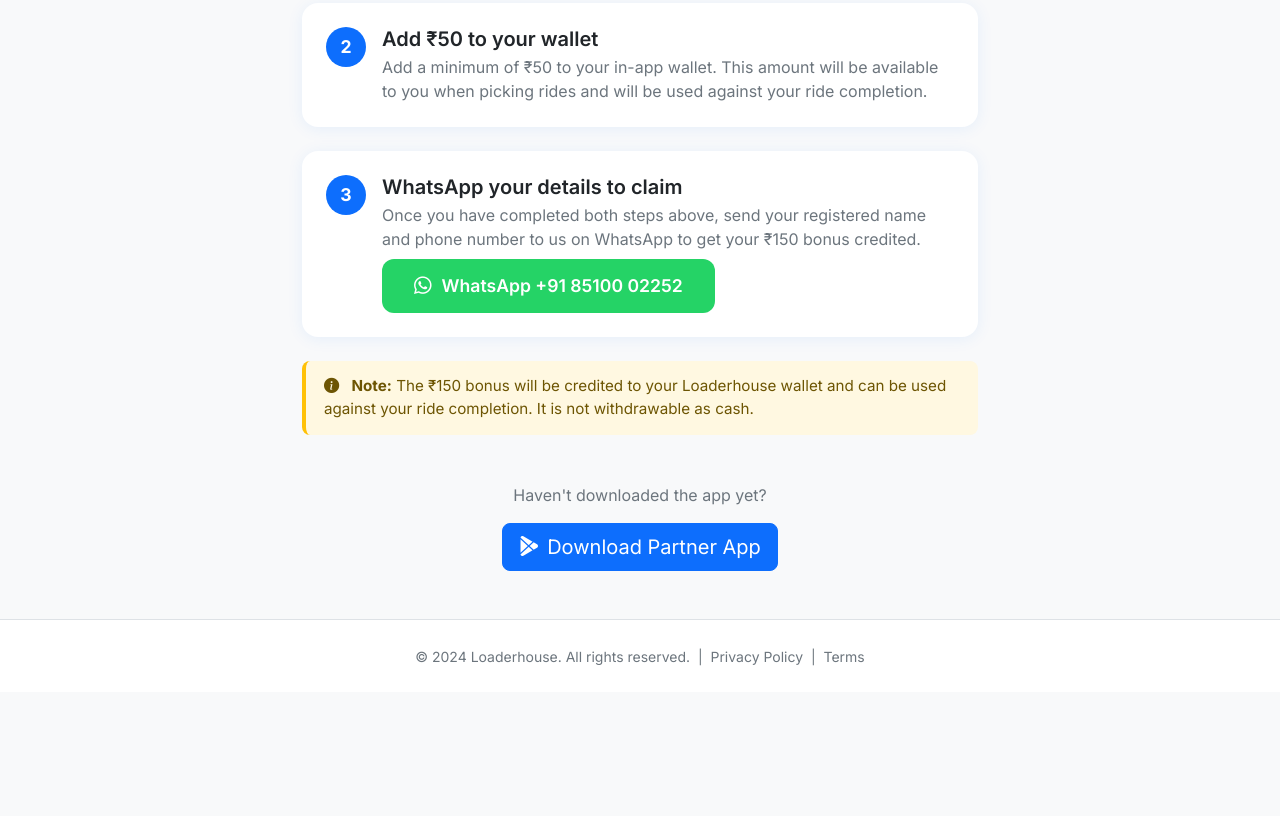
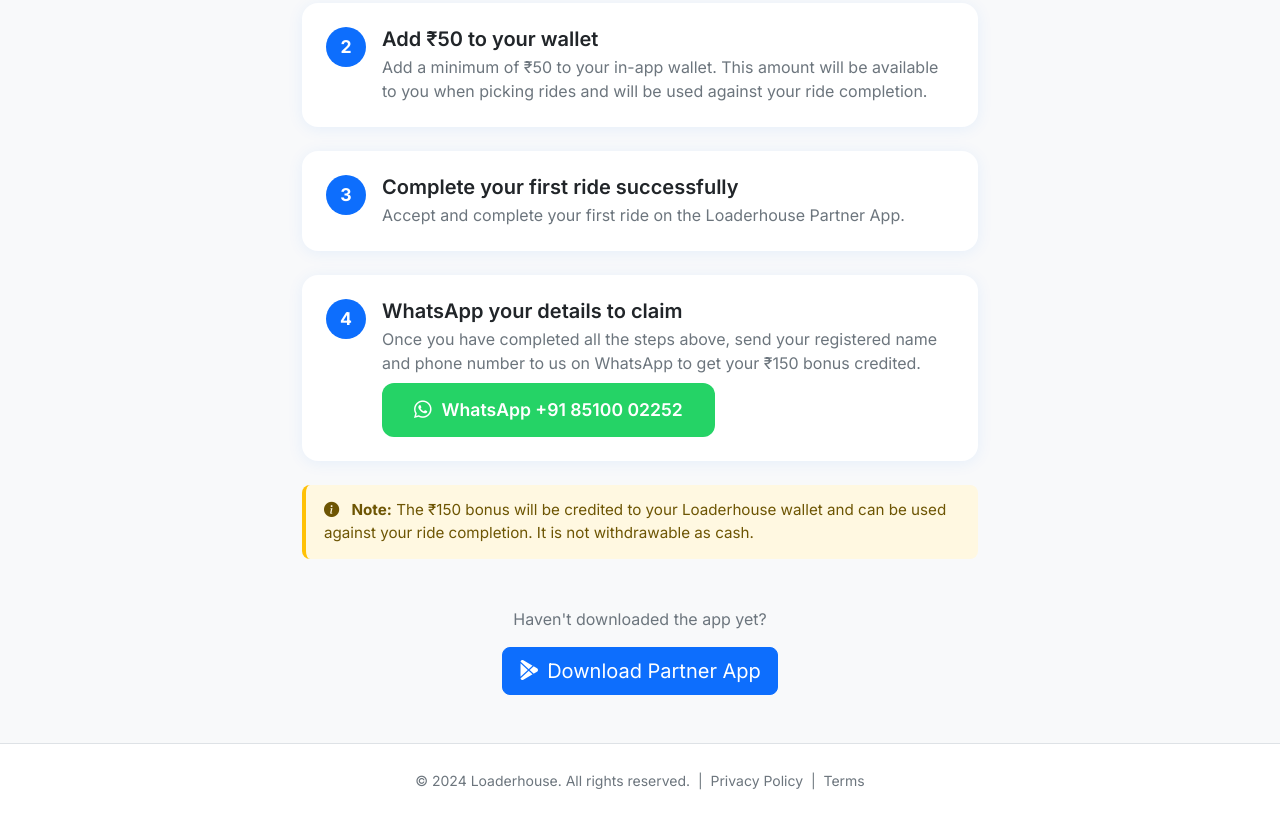
Before and after one commit to puneet739/loaderhouse, a website: page offers/registration-bonus/index.html in a window 1280 px wide. Shown: the part 765-1581 px from the top of the page. Before the commit the page ends 1457 px from the top, so only its background shows below. Drawn offline with nearby package versions, Linux system fonts and the light colour scheme; a script that the page names is missing.

Commit message:
Adding 1 condition to offer

```diff
--- a/offers/registration-bonus/index.html
+++ b/offers/registration-bonus/index.html
@@ -152,8 +152,19 @@
           <div class="d-flex align-items-start gap-3">
             <div class="step-number">3</div>
             <div>
+              <h5 class="fw-semibold mb-1">Complete your first ride successfully</h5>
+              <p class="text-secondary mb-0">Accept and complete your first ride on the Loaderhouse Partner App.</p>
+            </div>
+          </div>
+        </div>
+
+        <!-- Step 4 -->
+        <div class="card step-card mb-4 p-4">
+          <div class="d-flex align-items-start gap-3">
+            <div class="step-number">4</div>
+            <div>
               <h5 class="fw-semibold mb-1">WhatsApp your details to claim</h5>
-              <p class="text-secondary mb-2">Once you have completed both steps above, send your registered name and phone number to us on WhatsApp to get your ₹150 bonus credited.</p>
+              <p class="text-secondary mb-2">Once you have completed all the steps above, send your registered name and phone number to us on WhatsApp to get your ₹150 bonus credited.</p>
               <a href="https://wa.me/918510002252" class="whatsapp-btn" target="_blank" rel="noopener">
                 <i class="bi bi-whatsapp"></i> WhatsApp +91 85100 02252
               </a>
```
